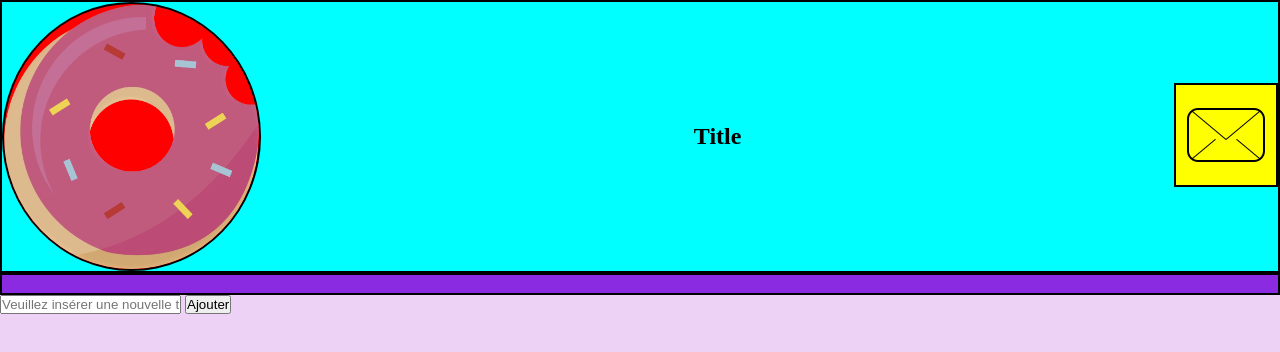
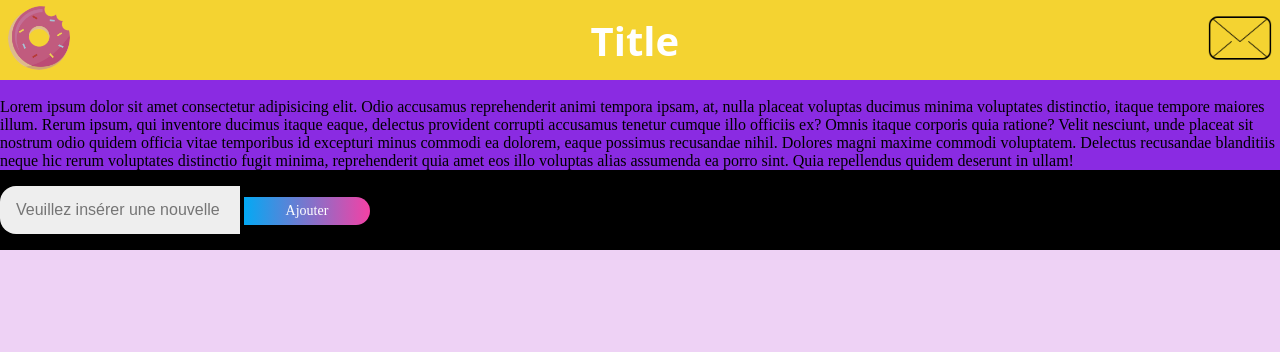
Before and after one commit to techmefr/done-us, a plain HTML site: page index.html in a window 1280 px wide. Drawn offline with Linux system fonts and the light colour scheme.

Commit message:
fix the nav and stylish the taskbar (obvious sticky)

```diff
--- a/index.html
+++ b/index.html
@@ -10,8 +10,8 @@
 <body>
     <header>
         <nav>
-            <img class="logo" src="/ressources/Image PNG.png" alt="Logo Done Us">
-            <h1>Title</h1>
+           <div><img class="logo" src="/ressources/Image PNG.png" alt="Logo Done Us"></div>
+            <div><h1>Title</h1></div>
             <div class="contact">
                     <img src="/ressources/contactUs.png" alt="">
             </div>
@@ -29,14 +29,18 @@
                 <ul id="list">
                     <li></li>
                 </ul>
+                <p>Lorem ipsum dolor sit amet consectetur adipisicing elit. Odio accusamus reprehenderit animi tempora ipsam, at, nulla placeat voluptas ducimus minima voluptates distinctio, itaque tempore maiores illum. Rerum ipsum, qui inventore ducimus itaque eaque, delectus provident corrupti accusamus tenetur cumque illo officiis ex? Omnis itaque corporis quia ratione? Velit nesciunt, unde placeat sit nostrum odio quidem officia vitae temporibus id excepturi minus commodi ea dolorem, eaque possimus recusandae nihil. Dolores magni maxime commodi voluptatem. Delectus recusandae blanditiis neque hic rerum voluptates distinctio fugit minima, reprehenderit quia amet eos illo voluptas alias assumenda ea porro sint. Quia repellendus quidem deserunt in ullam!
+                </p>
             </div>
         </div>
 
+
+    </div>
+    <div class="taskBar">
         <div class="newTask">
-            <input type="text" id="inputText" placeholder="Veuillez insérer une nouvelle tâche !">
-            <button onclick="addTask()">Ajouter</button>
+            <input class="inputText" type="text" id="inputText" placeholder="Veuillez insérer une nouvelle tâche !">
+            <button onclick="addTask()" class="buttonAddTask">Ajouter</button>
         </div>
-
     </main>
 
 <script src="script.js"></script>
--- a/style.css
+++ b/style.css
@@ -8,49 +8,112 @@ body {
 
 }
 
+header{
+    position: -webkit-sticky;
+	position: sticky;
+	top: 0;
+}
 nav {
-background-color: aqua;
-border: solid 2px;
-display: flex;
-height: 50%;
-justify-content: space-between;
-align-items: center;
+    background-color: #F4D331;
+    display: flex;
+    max-height: 10vh;
+    justify-content: space-between;
+    align-items: center;
+
 
 }
 
 .logo {
-background-color: red;
-border: solid 2px;
 border-radius: 70%;
-height: 20%;
-width: 20%;
-align-items: flex-start;
+max-width:100%;
+max-height: 8vh;
+max-height: 8vh;
+object-fit:cover;
+margin: 1vh 0vh 1vh 1vh
+}
 
-}
+
+
 .contact {
     height: 20%;
 
 }
 .contact img {
-    background-color: yellow;
-    border: solid 2px;
     height: fit-content
+    max-width 8vh;
+max-height: 10vh;
+object-fit:cover;
+
 }
 
 h1 {
+    font-family: system-ui, -apple-system, BlinkMacSystemFont, 'Segoe UI', Roboto, Oxygen, Ubuntu, Cantarell, 'Open Sans', 'Helvetica Neue', sans-serifS;
+    color: white;
+    font-size: 5vh;
 
 }
 
 h2 {
+    font-family: system-ui, -apple-system, BlinkMacSystemFont, 'Segoe UI', Roboto, Oxygen, Ubuntu, Cantarell, 'Open Sans', 'Helvetica Neue', sans-serifS;
 
 }
 
 .containerTasks {
 background-color: white;
-border: solid 2px;
+overflow: auto;
+display: flex;
+align-items: center;
+
 }
 
 .tasksList{
 background-color: blueviolet;
 border: solide 2px;
 }
+
+.newTask {
+    position: -webkit-sticky;
+	position: sticky;
+	bottom: 0;
+    max-height: 10vh;
+}
+
+.taskBar {
+    position: absolute
+	bottom: 0;
+    min-height: 10vh;
+    background-color: black;
+    display: flex;
+    align-items: center;
+}
+
+.buttonAddTask {
+    text-decoration: none;
+    position: relative;
+    border: none;
+    font-size: 14px;
+    font-family: inherit;
+    color: #fff;
+    width: 9em;
+    height: 10%;
+    line-height: 2em;
+    text-align: center;
+    background: linear-gradient(90deg,#03a9f4,#f441a5,#ffeb3b,#03a9f4);
+    background-size: 300%;
+    border-radius: 0px 2rem 2rem 0px;
+    z-index: 1;
+
+}
+
+.inputText {
+    background-color: #eee;
+  border: none;
+  padding: 1rem;
+  font-size: 1rem;
+  width: 13em;
+  border-radius: 1rem 0px 0px 1rem;
+  color: black;
+  cursor: pointer;
+  height: 1em;
+  min-width: 50%;
+}
```
